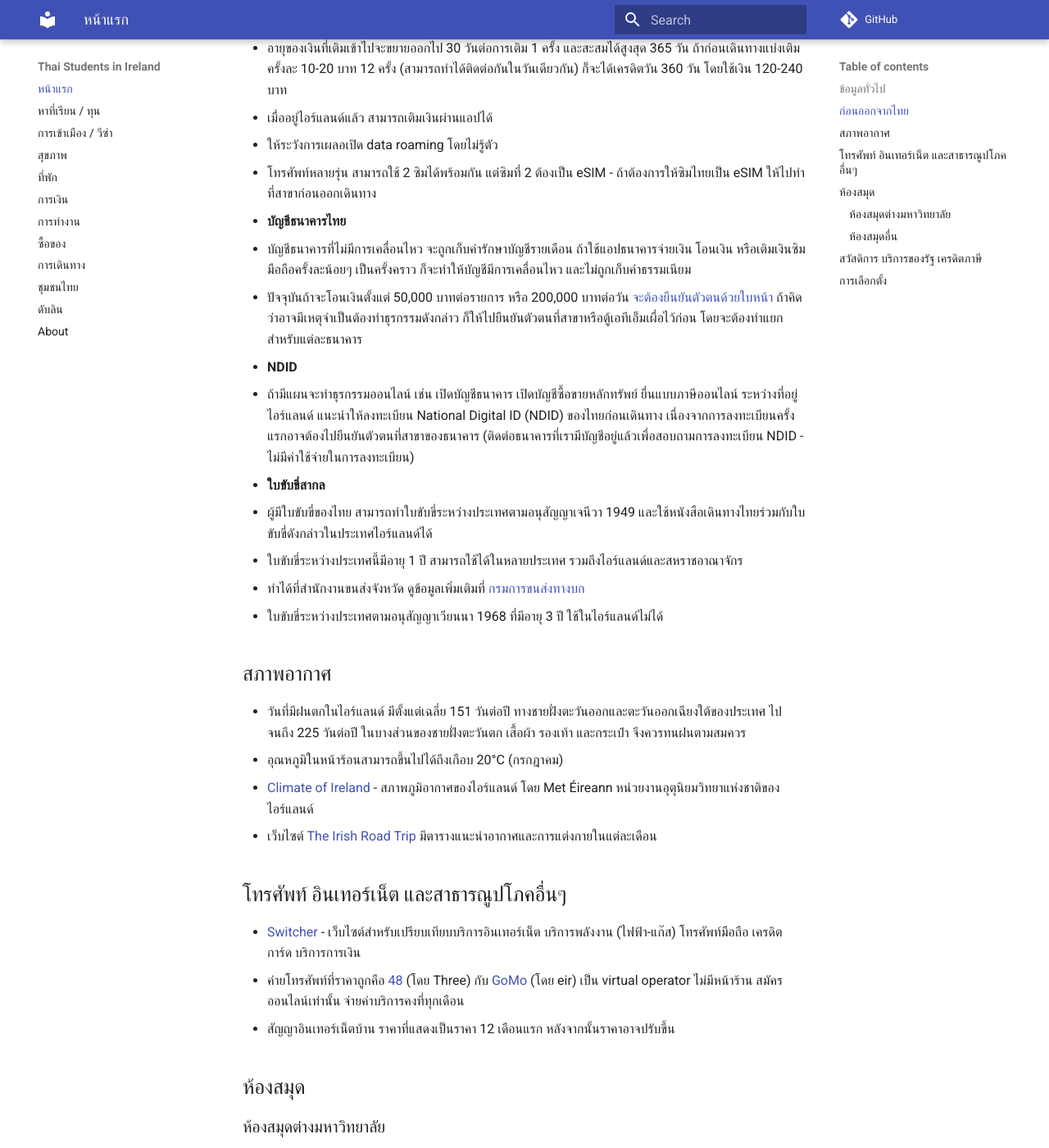
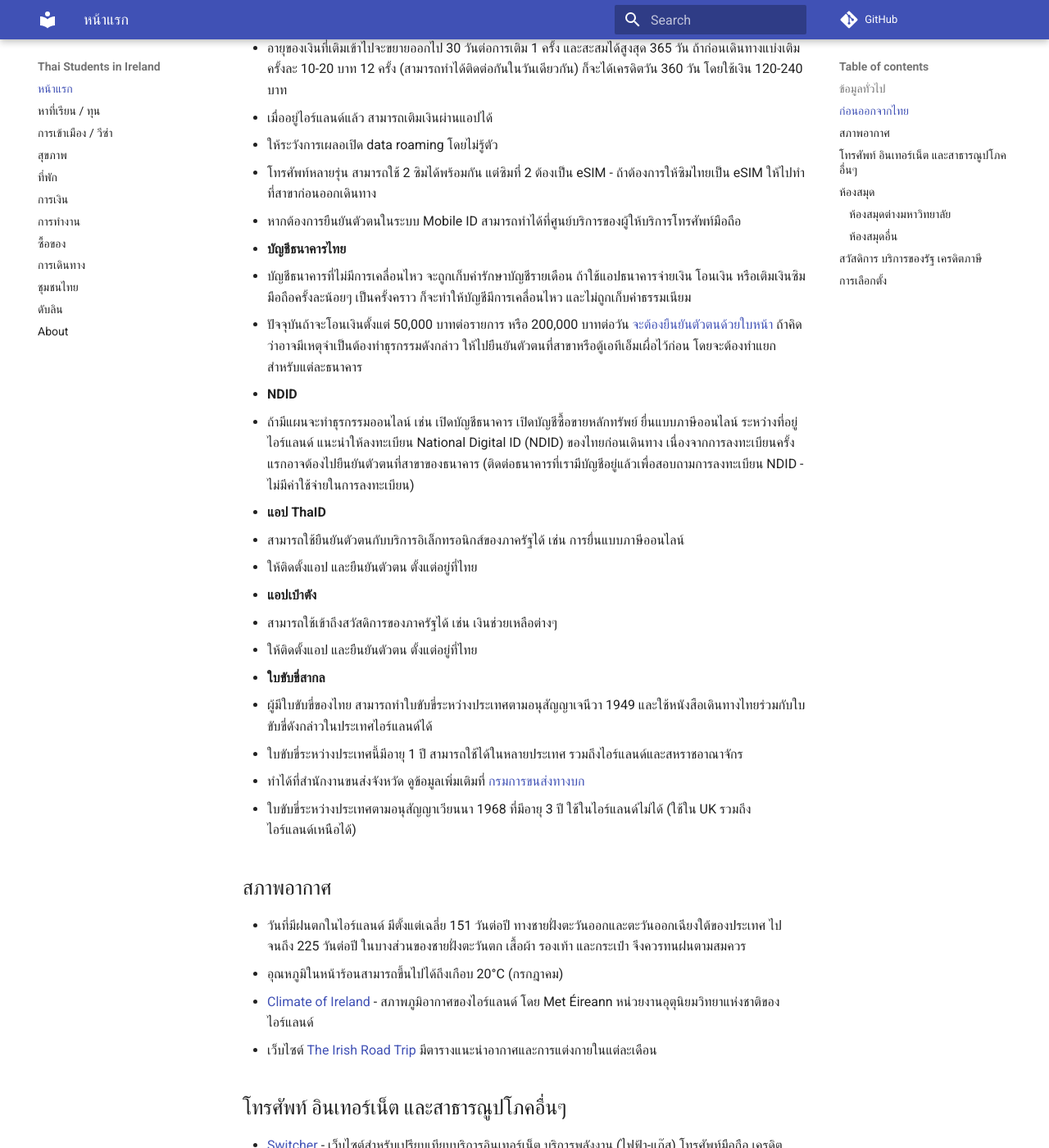
Before and after one commit to thaisocireland/docs, an MkDocs documentation site: the page built from docs/index.md, in a window 1280 px wide and 1400 px high, scrolled down 1356 px. Shown: the whole window at 82% size. Built offline with MkDocs 1.6.1 and Material for MkDocs 9.7.7, drawn with Linux system fonts in a browser that asks for light colours; comment, search, counter and statistics services are not loaded; some of the changed text lies outside the part shown.

Commit message:
Add Mobile ID and ThaID
Signed-off-by: Arthit Suriyawongkul <arthit@gmail.com>

```diff
--- a/docs/index.md
+++ b/docs/index.md
@@ -33,26 +33,33 @@
   - ให้ระวังการเผลอเปิด data roaming โดยไม่รู้ตัว
   - โทรศัพท์หลายรุ่น สามารถใช้ 2 ซิมได้พร้อมกัน
     แต่ซิมที่ 2 ต้องเป็น eSIM - ถ้าต้องการให้ซิมไทยเป็น eSIM ให้ไปทำที่สาขาก่อนออกเดินทาง
+  - หากต้องการยืนยันตัวตนในระบบ Mobile ID สามารถทำได้ที่ศูนย์บริการของผู้ให้บริการโทรศัพท์มือถือ
 - **บัญชีธนาคารไทย**
   - บัญชีธนาคารที่ไม่มีการเคลื่อนไหว จะถูกเก็บค่ารักษาบัญชีรายเดือน
     ถ้าใช้แอปธนาคารจ่ายเงิน โอนเงิน หรือเติมเงินซิมมือถือครั้งละน้อยๆ เป็นครั้งคราว
     ก็จะทำให้บัญชีมีการเคลื่อนไหว และไม่ถูกเก็บค่าธรรมเนียม
   - ปัจจุบันถ้าจะโอนเงินตั้งแต่ 50,000 บาทต่อรายการ หรือ 200,000 บาทต่อวัน
     [จะต้องยืนยันตัวตนด้วยใบหน้า](https://www.tba.or.th/transfers-over-50000-must-scan-faces-starting-this-june/)
-    ถ้าคิดว่าอาจมีเหตุจำเป็นต้องทำธุรกรรมดังกล่าว ก็ให้ไปยืนยันตัวตนที่สาขาหรือตู้เอทีเอ็มเผื่อไว้ก่อน
+    ถ้าคิดว่าอาจมีเหตุจำเป็นต้องทำธุรกรรมดังกล่าว ให้ไปยืนยันตัวตนที่สาขาหรือตู้เอทีเอ็มเผื่อไว้ก่อน
     โดยจะต้องทำแยกสำหรับแต่ละธนาคาร
 - **NDID**
   - ถ้ามีแผนจะทำธุรกรรมออนไลน์ เช่น เปิดบัญชีธนาคาร เปิดบัญชีซื้อขายหลักทรัพย์
     ยื่นแบบภาษีออนไลน์ ระหว่างที่อยู่ไอร์แลนด์ แนะนำให้ลงทะเบียน National Digital ID (NDID)
     ของไทยก่อนเดินทาง เนื่องจากการลงทะเบียนครั้งแรกอาจต้องไปยืนยันตัวตนที่สาขาของธนาคาร
     (ติดต่อธนาคารที่เรามีบัญชีอยู่แล้วเพื่อสอบถามการลงทะเบียน NDID - ไม่มีค่าใช้จ่ายในการลงทะเบียน)
+- **แอป ThaID**
+  - สามารถใช้ยืนยันตัวตนกับบริการอิเล็กทรอนิกส์ของภาครัฐได้ เช่น การยื่นแบบภาษีออนไลน์
+  - ให้ติดตั้งแอป และยืนยันตัวตน ตั้งแต่อยู่ที่ไทย
+- **แอปเป๋าตัง**
+  - สามารถใช้เข้าถึงสวัสดิการของภาครัฐได้ เช่น เงินช่วยเหลือต่างๆ
+  - ให้ติดตั้งแอป และยืนยันตัวตน ตั้งแต่อยู่ที่ไทย
 - **ใบขับขี่สากล**
   - ผู้มีใบขับขี่ของไทย สามารถทำใบขับขี่ระหว่างประเทศตามอนุสัญญาเจนีวา 1949
     และใช้หนังสือเดินทางไทยร่วมกับใบขับขี่ดังกล่าวในประเทศไอร์แลนด์ได้
   - ใบขับขี่ระหว่างประเทศนี้มีอายุ 1 ปี สามารถใช้ได้ในหลายประเทศ รวมถึงไอร์แลนด์และสหราชอาณาจักร
   - ทำได้ที่สำนักงานขนส่งจังหวัด ดูข้อมูลเพิ่มเติมที่
     [กรมการขนส่งทางบก](https://safedrivedlt.com/%E0%B8%97%E0%B8%B3%E0%B9%83%E0%B8%9A%E0%B8%82%E0%B8%B1%E0%B8%9A%E0%B8%82%E0%B8%B5%E0%B9%88/%E0%B9%83%E0%B8%9A%E0%B8%82%E0%B8%B1%E0%B8%9A%E0%B8%82%E0%B8%B5%E0%B9%88%E0%B8%AA%E0%B8%B2%E0%B8%81%E0%B8%A5/)
-  - ใบขับขี่ระหว่างประเทศตามอนุสัญญาเวียนนา 1968 ที่มีอายุ 3 ปี ใช้ในไอร์แลนด์ไม่ได้
+  - ใบขับขี่ระหว่างประเทศตามอนุสัญญาเวียนนา 1968 ที่มีอายุ 3 ปี ใช้ในไอร์แลนด์ไม่ได้ (ใช้ใน UK รวมถึงไอร์แลนด์เหนือได้)
 
 ## สภาพอากาศ
 
@@ -108,5 +115,7 @@
 
 ## การเลือกตั้ง
 
-- นักศึกษาต่างชาติ (Non-EU) ที่พำนักหรือจะพำนักในไอร์แลนด์อย่างน้อย 1 ปี
-  [อาจมีสิทธิลงคะแนนเสียง](https://www.citizensinformation.ie/en/government-in-ireland/elections-and-referenda/voting/right-to-vote/#2f693d)ในการเลือกตั้งท้องถิ่นได้
+- นักศึกษาต่างชาติ (Non-EU) ที่พำนักหรือมีแผนจะพำนักในไอร์แลนด์อย่างน้อย 1 ปี
+  [อาจมีสิทธิออกคะแนนเสียง](https://www.citizensinformation.ie/en/government-in-ireland/elections-and-referenda/voting/right-to-vote/#2f693d)ในการเลือกตั้งท้องถิ่นได้
+  โดยจะต้องลงทะเบียนผู้ออกคะแนนเสียงก่อน หลักฐานสำหรับการลงทะเบียนคือเอกสารที่แสดงชื่อตัวและที่อยู่บ้าน
+  ดูรายละเอียดเพิ่มเติมในเว็บไซต์คณะกรรมการการเลือกตั้ง
```
